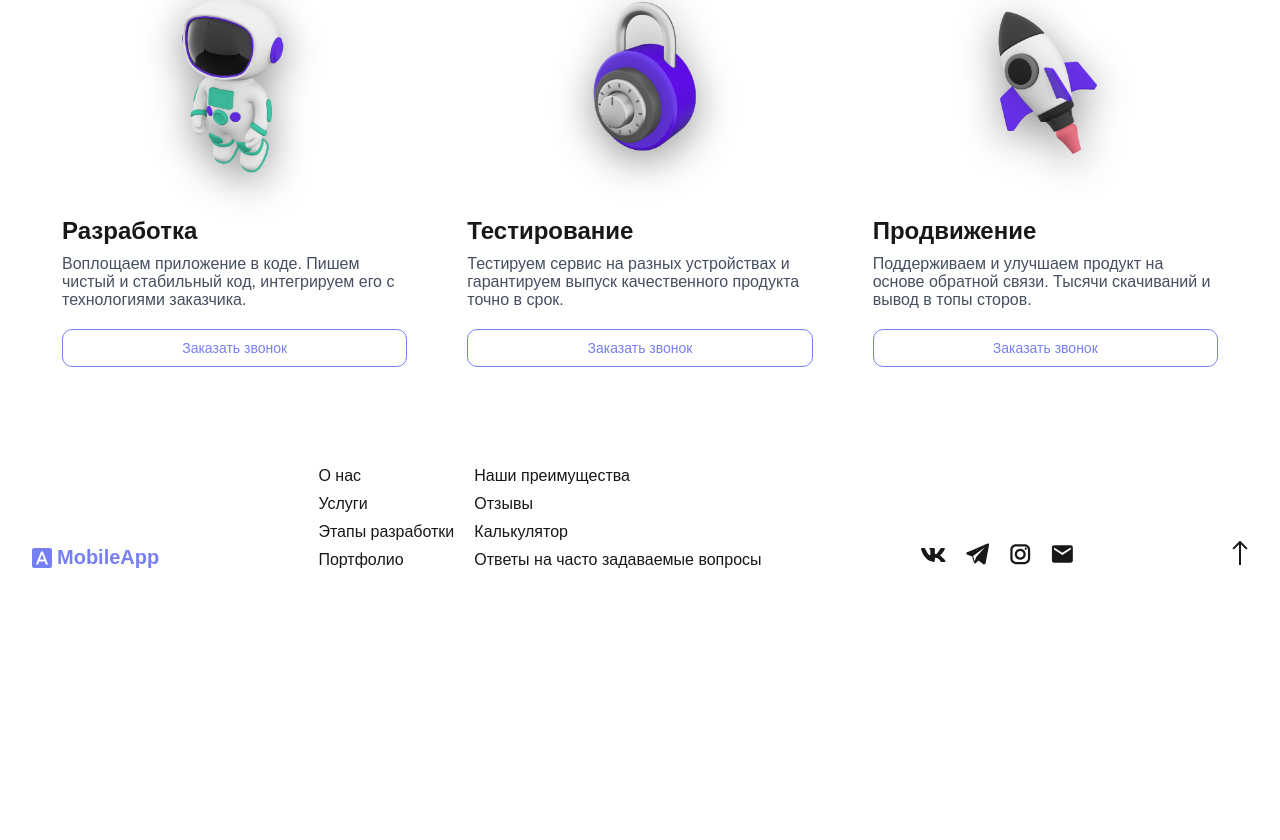
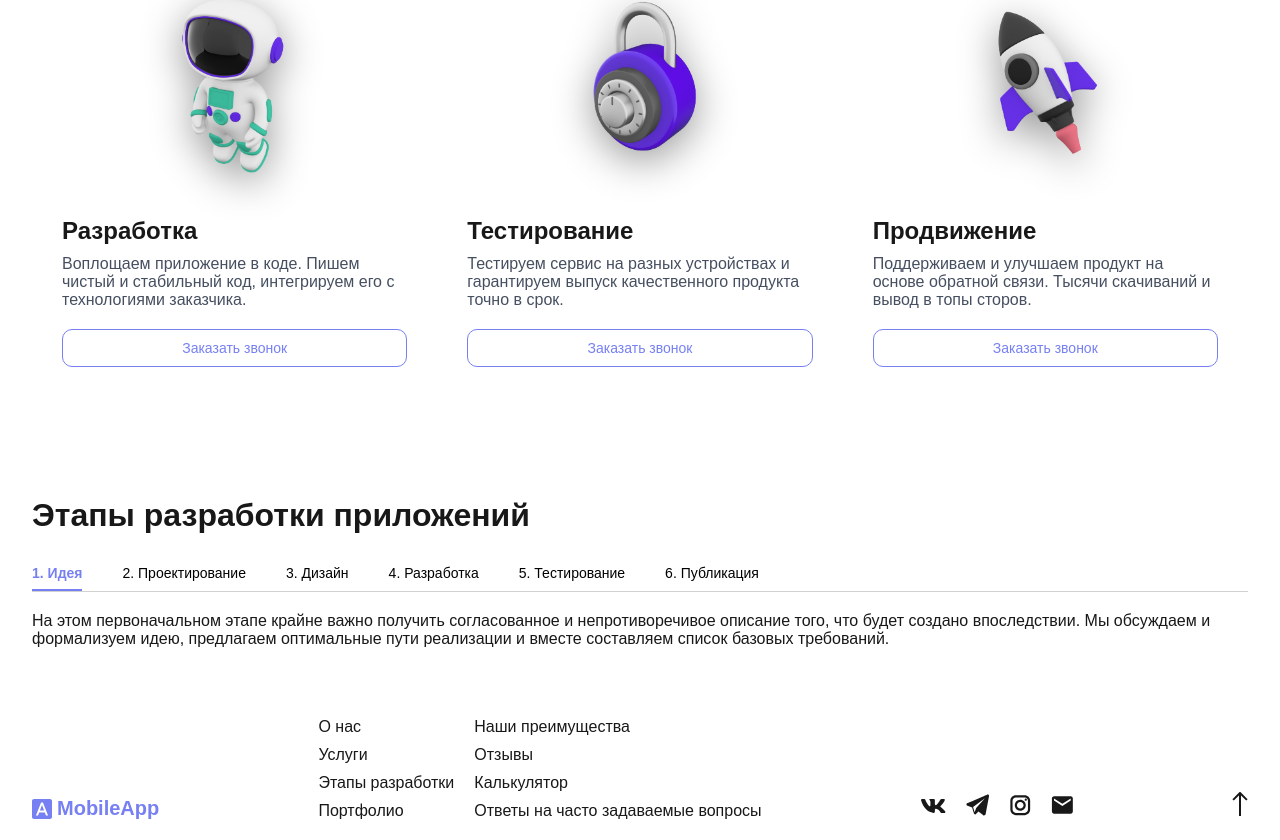
Before and after one commit to ShotMeow/mobile_app, a React (Create React App) app: page / in a window 1280 px wide. Shown: the part 1518-2358 px from the top of the page. Before the commit the page ends 2107 px from the top, so only its background shows below. Built offline with nearby package versions, Linux system fonts and the light colour scheme; a web font is replaced by a local one.

Commit message:
Add Steps

```diff
--- a/src/App.tsx
+++ b/src/App.tsx
@@ -4,6 +4,7 @@ import Adv from "./components/Adv/Adv";
 import Footer from "./components/Footer/Footer";
 import Header from "./components/Header/Header";
 import Services from "./components/Services/Services";
+import Steps from "./components/Steps/Steps";
 
 const App = () => {
     return (
@@ -14,6 +15,7 @@ const App = () => {
                 <About />
                 <Adv />
                 <Services />
+                <Steps />
             </main>
             <Footer />
         </div>
--- a/src/assets/styles/generalStyles.ts
+++ b/src/assets/styles/generalStyles.ts
@@ -47,3 +47,26 @@ export const LogoText = styled.span`
 export const Subtitle = styled.h2`
     font-size: 32px;
 `;
+
+export const TabsList = styled.ul`
+    display: flex;
+    gap: 20px;
+    border-bottom: 1px solid #d1d1d1;
+    margin-top: 30px;
+`;
+
+export const TabsElement = styled.button`
+    font-size: 14px;
+    padding-bottom: 8px;
+`;
+
+export const TabsElementActive = styled(TabsElement)`
+    color: #7780f2;
+    border-bottom: 2px solid #7780f2;
+    font-weight: 600;
+`;
+
+export const TabsOutput = styled.p`
+    font-size: 16px;
+    margin-top: 20px;
+`;
--- a/src/components/Adv/Adv.data.ts
+++ b/src/components/Adv/Adv.data.ts
@@ -1,4 +1,4 @@
-import { ITabs } from "./Adv.types";
+import { ITabs } from "../../assets/types/Tabs.types";
 
 export const tabs: ITabs[] = [
     {
--- a/src/components/Adv/Adv.styles.ts
+++ b/src/components/Adv/Adv.styles.ts
@@ -3,27 +3,3 @@ import styled from "styled-components";
 export const AdvBlock = styled.section`
     padding: 50px 0px;
 `;
-
-export const AdvList = styled.ul`
-    display: flex;
-    gap: 20px;
-    border-bottom: 1px solid #d1d1d1;
-    margin-top: 30px;
-`;
-
-export const AdvElement = styled.button`
-    font-size: 14px;
-    padding-bottom: 8px;
-`;
-
-export const AdvElementActive = styled(AdvElement)`
-    color: #7780f2;
-    border-bottom: 2px solid #7780f2;
-    font-weight: 600;
-`;
-
-export const AdvOutput = styled.p`
-    font-size: 16px;
-    font-weight: 600;
-    margin-top: 20px;
-`;
--- a/src/components/Adv/Adv.tsx
+++ b/src/components/Adv/Adv.tsx
@@ -1,14 +1,15 @@
 import { useState } from "react";
-import { Container, Subtitle } from "../../assets/styles/generalStyles";
+import {
+    Container,
+    Subtitle,
+    TabsElement,
+    TabsElementActive,
+    TabsList,
+    TabsOutput,
+} from "../../assets/styles/generalStyles";
 import { tabs } from "./Adv.data";
-import {
-    AdvBlock,
-    AdvElement,
-    AdvElementActive,
-    AdvList,
-    AdvOutput,
-} from "./Adv.styles";
-import { ITabs } from "./Adv.types";
+import { AdvBlock } from "./Adv.styles";
+import { ITabs } from "../../assets/types/Tabs.types";
 
 const Adv = () => {
     const [advs, setAdvs] = useState<ITabs[]>(tabs);
@@ -26,22 +27,24 @@ const Adv = () => {
         <AdvBlock>
             <Container>
                 <Subtitle>Преимущества</Subtitle>
-                <AdvList>
+                <TabsList>
                     {advs.map((adv) => (
                         <li key={adv.id}>
                             {adv.isActive ? (
-                                <AdvElementActive>{adv.title}</AdvElementActive>
+                                <TabsElementActive>
+                                    {adv.title}
+                                </TabsElementActive>
                             ) : (
-                                <AdvElement onClick={handleClick(adv.id)}>
+                                <TabsElement onClick={handleClick(adv.id)}>
                                     {adv.title}
-                                </AdvElement>
+                                </TabsElement>
                             )}
                         </li>
                     ))}
-                </AdvList>
-                <AdvOutput>
+                </TabsList>
+                <TabsOutput>
                     {advs.find((adv) => adv.isActive)?.description}
-                </AdvOutput>
+                </TabsOutput>
             </Container>
         </AdvBlock>
     );
--- /dev/null
+++ b/src/components/Steps/Steps.data.ts
@@ -0,0 +1,46 @@
+import { ITabs } from "../../assets/types/Tabs.types";
+
+export const tabs: ITabs[] = [
+    {
+        id: 1,
+        title: "1. Идея",
+        description:
+            "На этом первоначальном этапе крайне важно получить согласованное и непротиворечивое описание того, что будет создано впоследствии. Мы обсуждаем и формализуем идею, предлагаем оптимальные пути реализации и вместе составляем список базовых требований.",
+        isActive: true,
+    },
+    {
+        id: 2,
+        title: "2. Проектирование",
+        description:
+            "Создаем карту, которая наглядно демонстрирует все функции продукта, и прототипы, которые отражают все экраны приложения и схему переходов по ним. В зависимости от наших потребностей прототипы могут быть статичными или интерактивными.",
+        isActive: false,
+    },
+    {
+        id: 3,
+        title: "3. Дизайн",
+        description:
+            "Создаем дизайн всех экранов будущего приложения и отрисовываем различные состояния для всех сценариев пользования. Все элементы графического интерфейса мы подвергаем юзабилити-исследованию, чтобы удостовериться, что принятые дизайн-решения эргономичны и позволяют пользователю эффективно решать свои задачи.",
+        isActive: false,
+    },
+    {
+        id: 4,
+        title: "4. Разработка",
+        description:
+            "Процесс создания мобильного приложения состоит из нескольких этапов, на каждом этапе вы получаете промежуточные сборки приложения для ознакомления. В мобильной разработке мы пишем чистый нативный код и не используем кросс-платформенные решения.",
+        isActive: false,
+    },
+    {
+        id: 5,
+        title: "5. Тестирование",
+        description:
+            "Приложение передается вам для тестирования и проверки соответствия ТЗ. Приложение устанавливается на ваши тестовые устройства, и работает в точности так же, как если бы было скачано из Google.Play или AppStore. Все несоответствия и найденные проблемы исправляются на этом этапе.",
+        isActive: false,
+    },
+    {
+        id: 6,
+        title: "6. Публикация",
+        description:
+            "После приемки заказчиком приложения и подписания акта приемки – приложение передается в AppStore или Google.Play для публикации. Каждое приложение перед публикацией проверяется командами Google и Apple. Приемка в Google.Play занимает не больше суток, процесс приемки в AppStore занимает  не менее недели.",
+        isActive: false,
+    },
+];
--- /dev/null
+++ b/src/components/Steps/Steps.styles.ts
@@ -0,0 +1,10 @@
+import styled from "styled-components";
+import { TabsList } from "../../assets/styles/generalStyles";
+
+export const StepsBlock = styled.section`
+    padding: 50px 0px;
+`;
+
+export const StepsList = styled(TabsList)`
+    gap: 40px;
+`;
--- /dev/null
+++ b/src/components/Steps/Steps.tsx
@@ -0,0 +1,52 @@
+import { useState } from "react";
+import {
+    Container,
+    Subtitle,
+    TabsElement,
+    TabsElementActive,
+    TabsOutput,
+} from "../../assets/styles/generalStyles";
+import { ITabs } from "../../assets/types/Tabs.types";
+import { tabs } from "./Steps.data";
+import { StepsBlock, StepsList } from "./Steps.styles";
+
+const Steps = () => {
+    const [steps, setSteps] = useState<ITabs[]>(tabs);
+
+    const handleClick = (id: number) => () => {
+        const current = [...steps];
+        current.forEach((step) => {
+            if (step.id === id) step.isActive = true;
+            else step.isActive = false;
+        });
+        setSteps(current);
+    };
+
+    return (
+        <StepsBlock>
+            <Container>
+                <Subtitle>Этапы разработки приложений</Subtitle>
+                <StepsList>
+                    {steps.map((step) => (
+                        <li key={step.id}>
+                            {step.isActive ? (
+                                <TabsElementActive>
+                                    {step.title}
+                                </TabsElementActive>
+                            ) : (
+                                <TabsElement onClick={handleClick(step.id)}>
+                                    {step.title}
+                                </TabsElement>
+                            )}
+                        </li>
+                    ))}
+                </StepsList>
+                <TabsOutput>
+                    {steps.find((step) => step.isActive)?.description}
+                </TabsOutput>
+            </Container>
+        </StepsBlock>
+    );
+};
+
+export default Steps;
```
Also changed, not shown: src/assets/types/Tabs.types.ts (renamed from src/components/Adv/Adv.types.ts).
